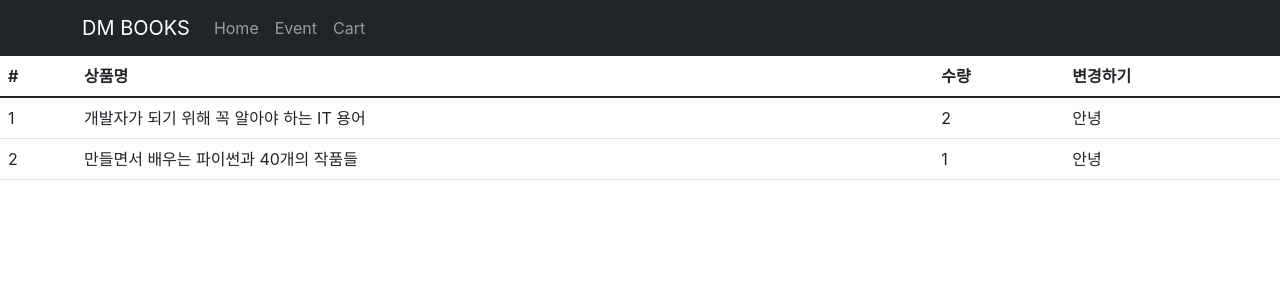
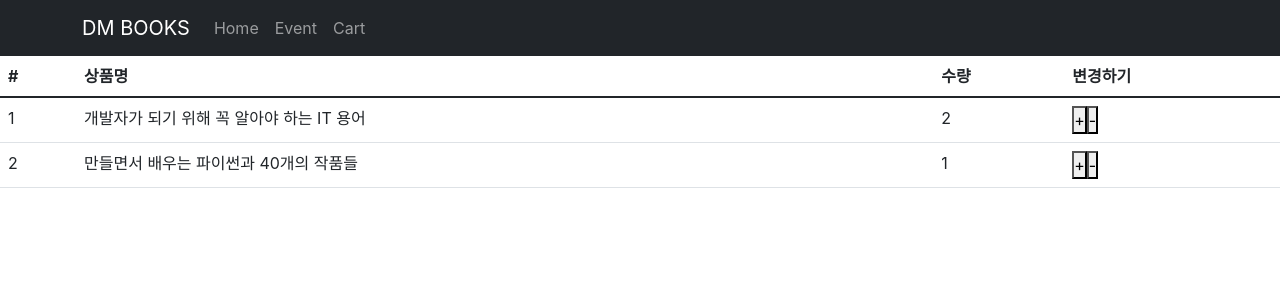
Before and after one commit to donghun-K/dm-books, a React (Create React App) app: page /cart in a window 1280 px wide. Shown: the top 300 px of the page. Built offline with nearby package versions, Linux system fonts and the light colour scheme.

Commit message:
ADD: cart count + - button

```diff
--- a/src/routes/Cart.js
+++ b/src/routes/Cart.js
@@ -1,10 +1,12 @@
 import { Table } from 'react-bootstrap';
-import { useSelector } from 'react-redux';
+import { useDispatch, useSelector } from 'react-redux';
+import { plusCount, minusCount } from './../store.js';
 
 function Cart() {
   let cart = useSelector((state) => {
     return state.cart;
   });
+  let dispatch = useDispatch();
   return (
     <div>
       <Table>
@@ -23,7 +25,22 @@ function Cart() {
                 <td>{i + 1}</td>
                 <td>{data['name']}</td>
                 <td>{data['count']}</td>
-                <td>안녕</td>
+                <td>
+                  <button
+                    onClick={() => {
+                      dispatch(plusCount(i));
+                    }}
+                  >
+                    +
+                  </button>
+                  <button
+                    onClick={() => {
+                      dispatch(minusCount(i));
+                    }}
+                  >
+                    -
+                  </button>
+                </td>
               </tr>
             );
           })}
--- a/src/store.js
+++ b/src/store.js
@@ -6,7 +6,17 @@ let cart = createSlice({
     { id: 0, name: '개발자가 되기 위해 꼭 알아야 하는 IT 용어', count: 2 },
     { id: 2, name: '만들면서 배우는 파이썬과 40개의 작품들', count: 1 },
   ],
+  reducers: {
+    plusCount(state, action) {
+      state[action.payload].count++;
+    },
+    minusCount(state, action) {
+      state[action.payload].count--;
+    },
+  },
 });
+
+export let { plusCount, minusCount } = cart.actions;
 
 export default configureStore({
   reducer: {
```
